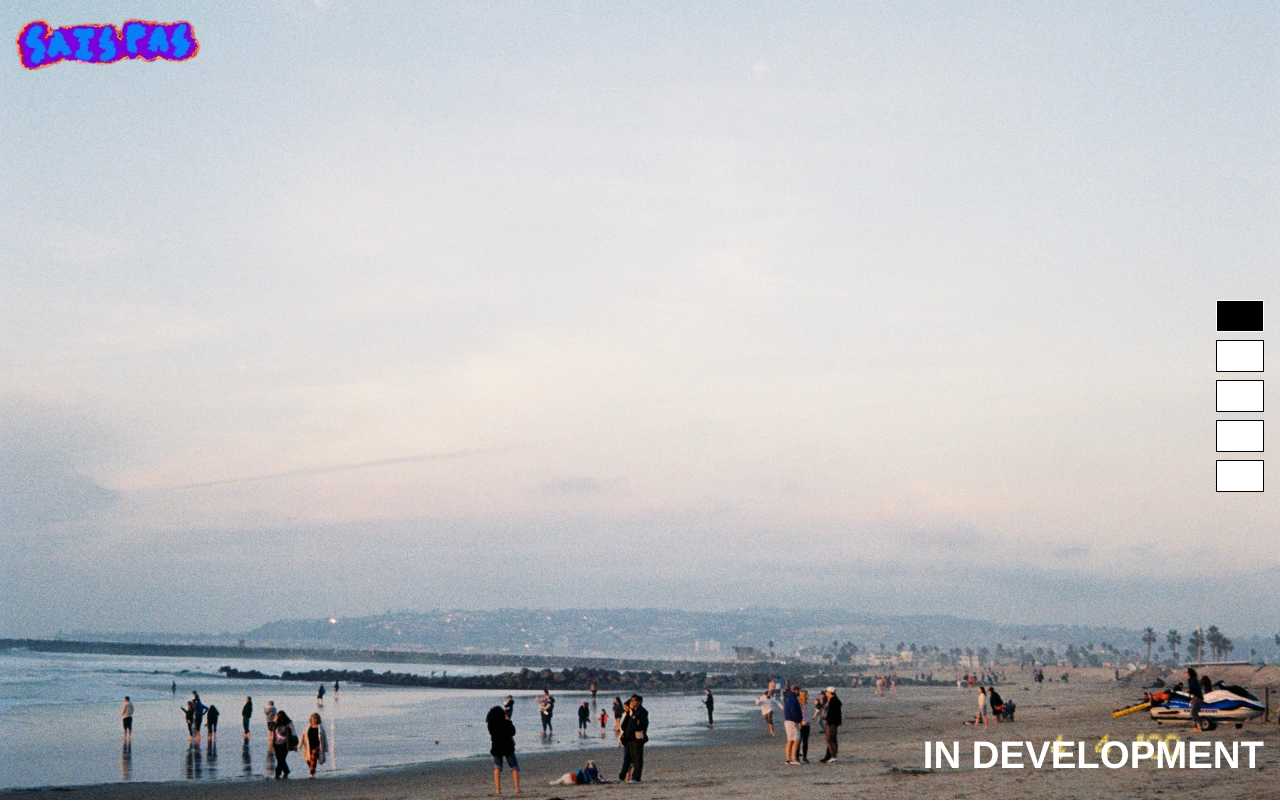
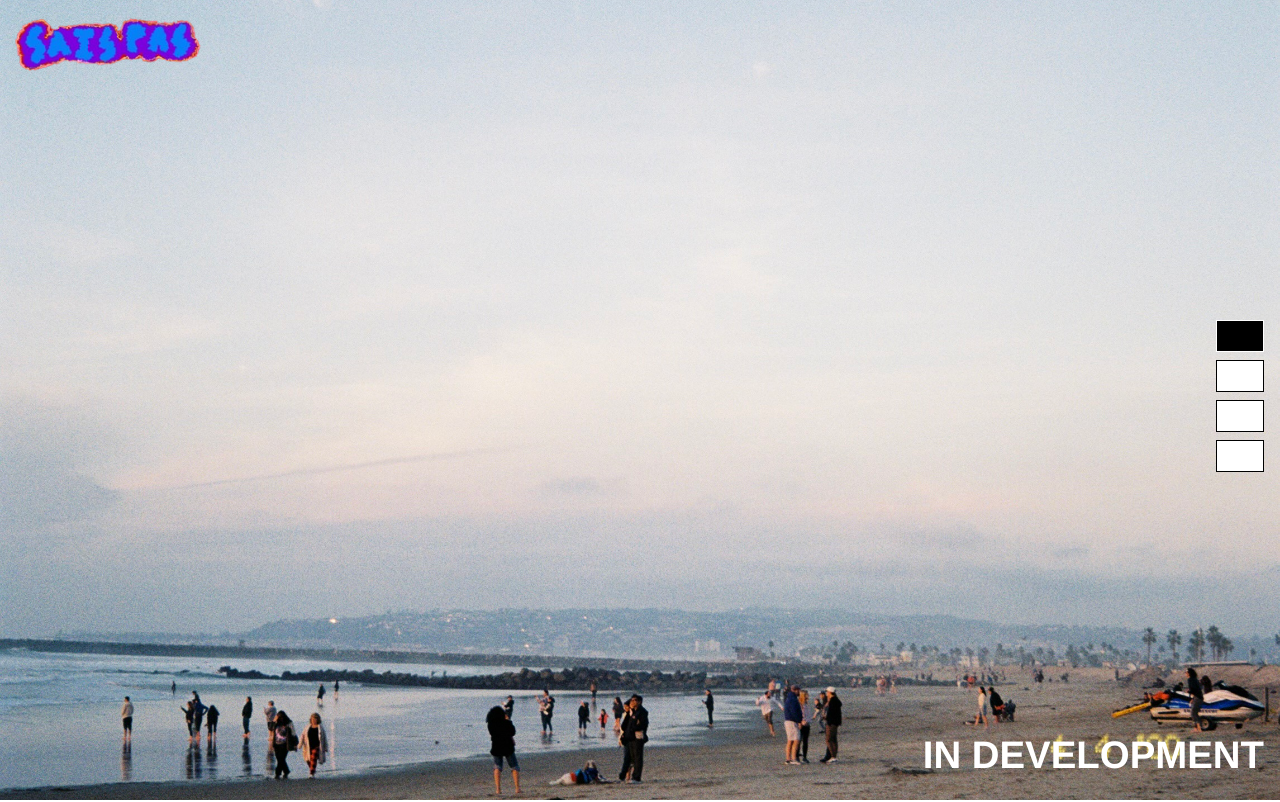
Before and after one commit to SAlSPAS/SAlSPAS.github.io, a Next.js app: page / in a window 1280 px wide. Shown: the top 802 px of the page. Built offline with nearby package versions, Linux system fonts and the light colour scheme.

Commit message:
ipod hidden

```diff
--- a/app/components/NavigationPreviews.tsx
+++ b/app/components/NavigationPreviews.tsx
@@ -16,7 +16,7 @@ export default function NavigationPreviews() {
   }, []);
 
   // const sections = ['Landing', 'Home', 'Promo', 'iPod', 'Scene', 'Thoughts'];
-  const sections = ['Landing', 'Home', 'Promo', 'iPod', 'Scene'];
+  const sections = ['Landing', 'Home', 'Promo', 'Scene'];
 
   return (
     <div className="fixed right-4 top-1/2 transform -translate-y-1/2">
```
